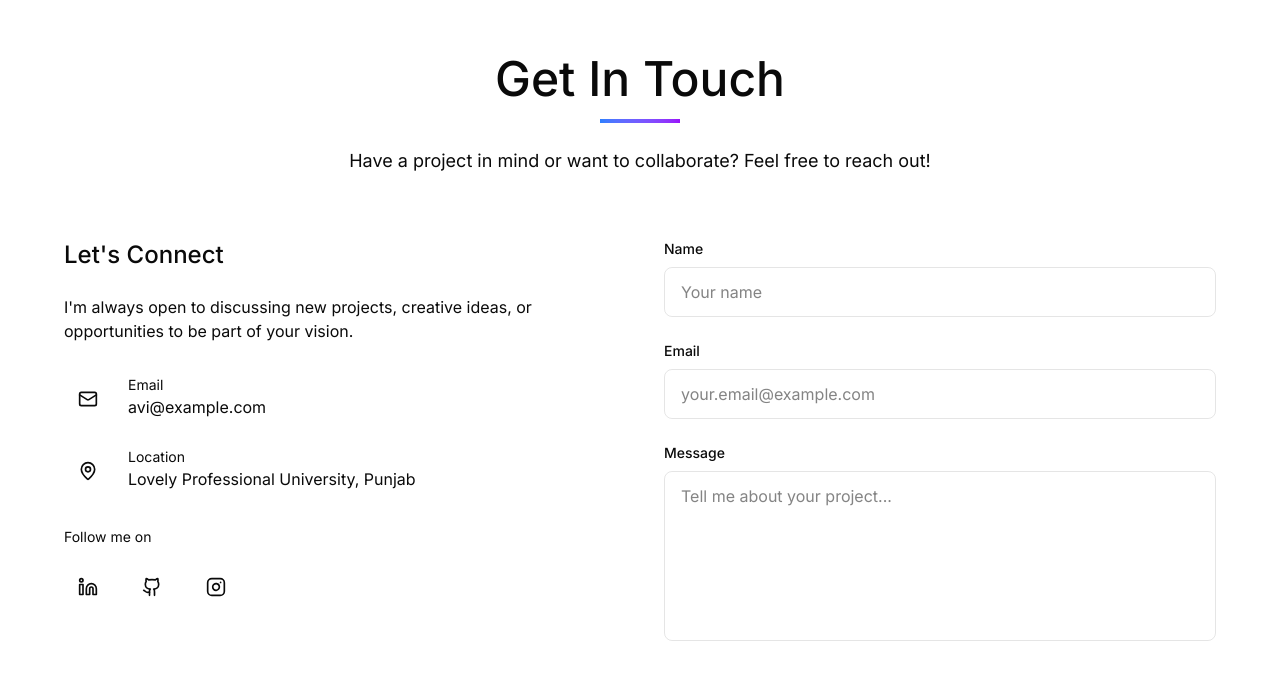
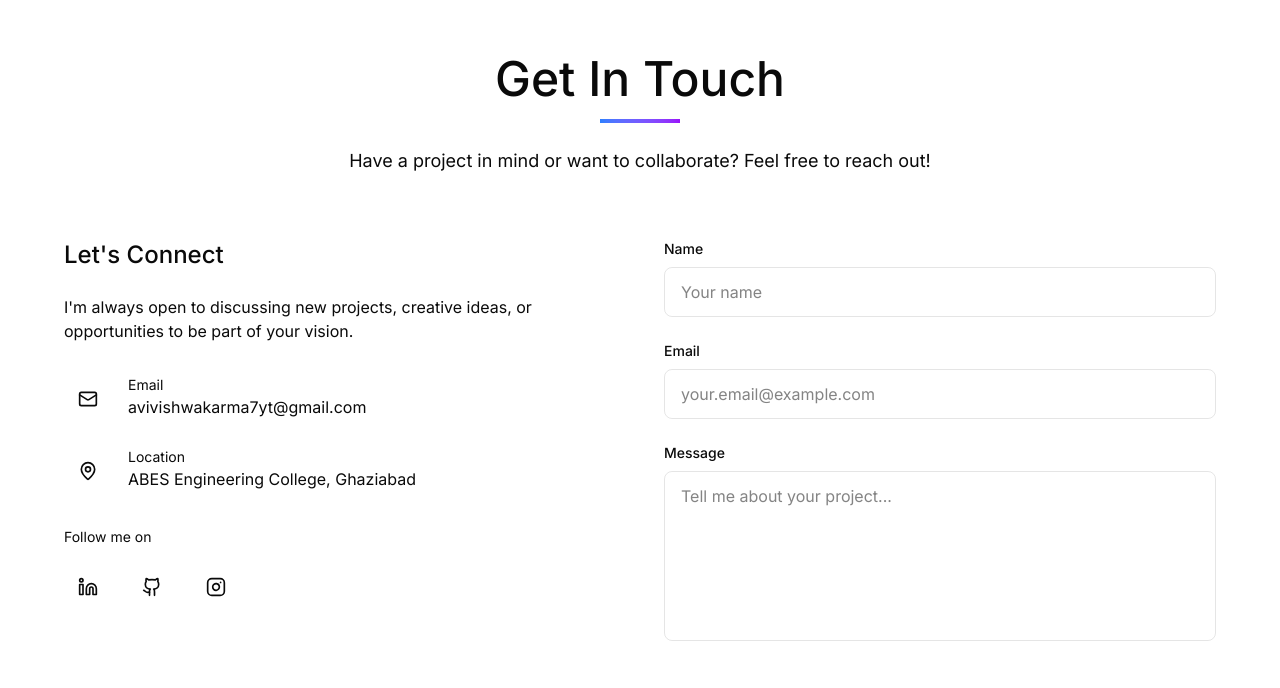
Before and after one commit to avi7yt/Portfolio-Website, a React (Vite) app: page / in a window 1280 px wide. Shown: the part 5165-5853 px from the top of the page. Built offline with nearby package versions, Linux system fonts and the light colour scheme.

Commit message:
update blog link and correct contact information

```diff
--- a/src/app/components/Blog.tsx
+++ b/src/app/components/Blog.tsx
@@ -146,7 +146,7 @@ export default function Blog() {
                   className="flex items-center gap-2 text-sm text-blue-500"
                   whileHover={{ x: 4 }}
                 >
-                  Read More
+                  <a href="avi7yt.vercel.app">Read More</a>
                   <ArrowRight className="w-4 h-4" />
                 </motion.div>
               </div>
--- a/src/app/components/Contact.tsx
+++ b/src/app/components/Contact.tsx
@@ -26,14 +26,14 @@ export default function Contact() {
     {
       icon: Mail,
       label: 'Email',
-      value: 'avi@example.com',
+      value: 'avivishwakarma7yt@gmail.com',
       href: 'mailto:avi@example.com',
     },
     {
       icon: MapPin,
       label: 'Location',
-      value: 'Lovely Professional University, Punjab',
-      href: '#',
+      value: 'ABES Engineering College, Ghaziabad',
+      href: 'https://maps.app.goo.gl/idS9ZrktwxidQFVE7',
     },
   ];
 
@@ -41,19 +41,19 @@ export default function Contact() {
     {
       icon: Linkedin,
       label: 'LinkedIn',
-      href: '#',
+      href: 'www.linkedin.com/in/avi-vishwakarma-b75350352',
       color: 'hover:text-blue-500',
     },
     {
       icon: Github,
       label: 'GitHub',
-      href: '#',
+      href: 'https://github.com/avi7yt',
       color: 'hover:text-foreground',
     },
     {
       icon: Instagram,
       label: 'Instagram',
-      href: '#',
+      href: 'https://www.instagram.com/avi7yt/',
       color: 'hover:text-pink-500',
     },
   ];
```
